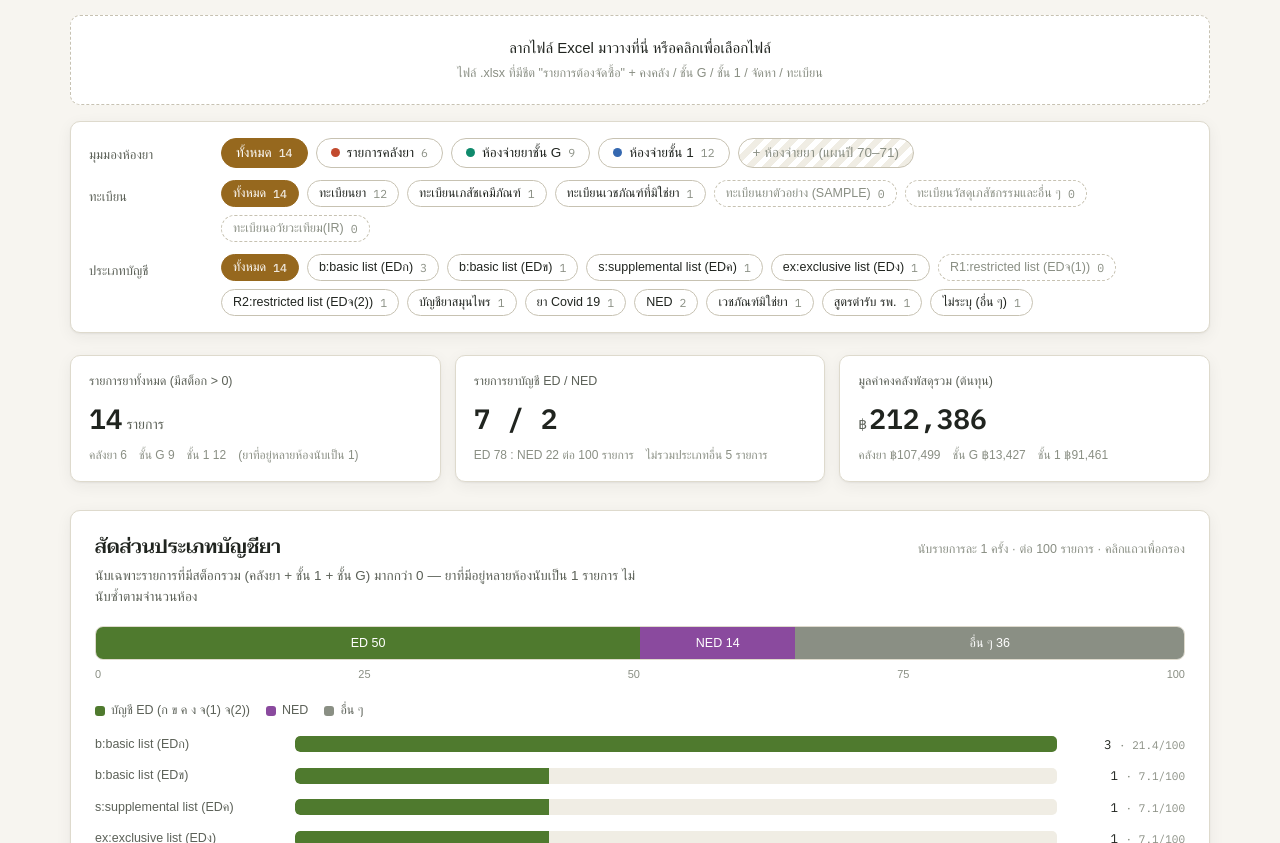
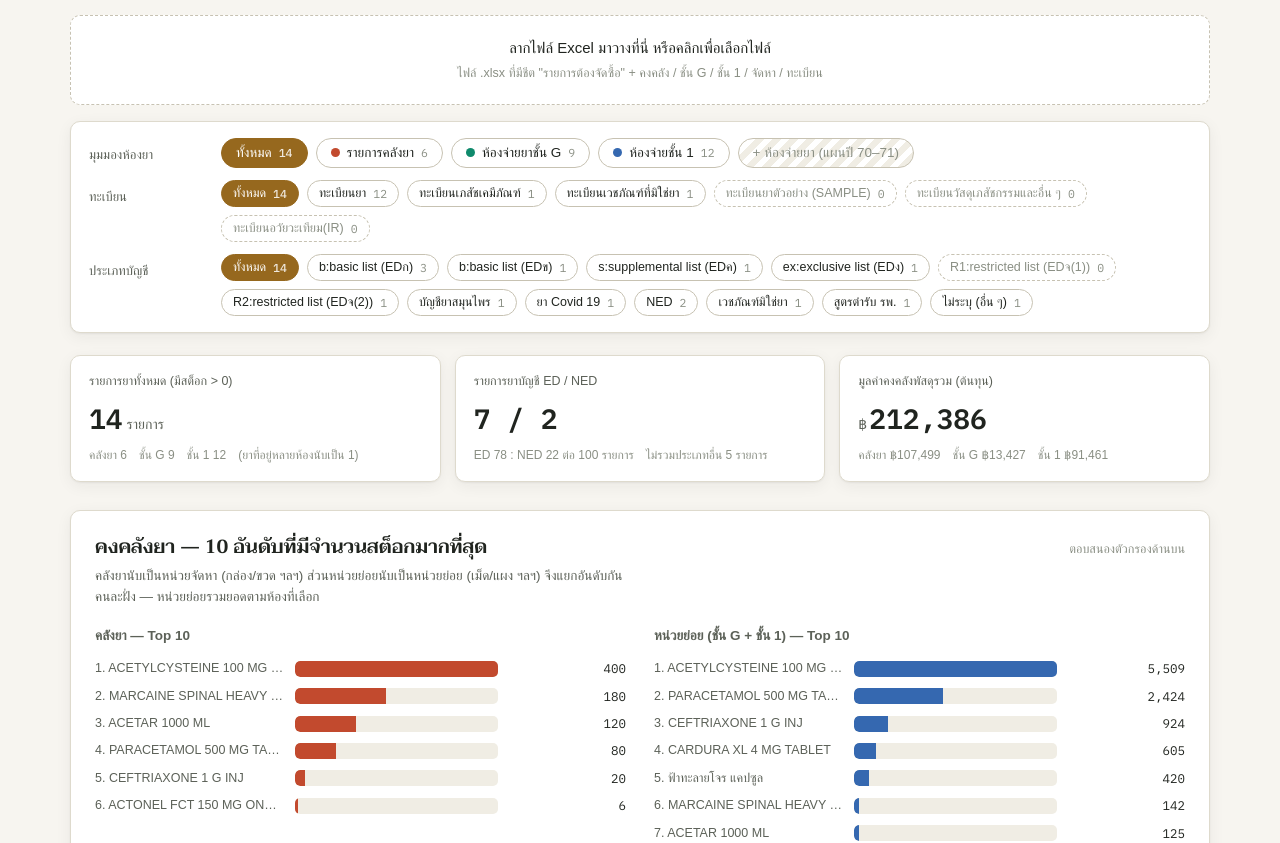
Before and after one commit to Tamonwan-chan/Procurement-RJ-2-Dashboard, a plain HTML site: page mockup/dashboard-mockup.html in a window 1280 px wide. Shown: the part 109-952 px from the top of the page. Drawn offline with Linux system fonts and the light colour scheme; a web font is replaced by a local one.

Commit message:
Restore the stock ranking section as a Top 10
พี่โอม reports stock as a 10-item ranking. คลังยา and sub-unit rooms are
ranked separately because they count in different units; both follow
the room, registry and account filters.

Co-Authored-By: Claude Opus 5.5 <noreply@anthropic.com>

```diff
--- a/mockup/dashboard-mockup.html
+++ b/mockup/dashboard-mockup.html
@@ -240,6 +240,24 @@
     <div class="foot" id="kpi-value-foot"></div>
   </div>
 </div>
+
+<section class="panel">
+  <header>
+    <h2>คงคลังยา — 10 อันดับที่มีจำนวนสต็อกมากที่สุด</h2>
+    <span class="hint">ตอบสนองตัวกรองด้านบน</span>
+  </header>
+  <p class="desc">คลังยานับเป็นหน่วยจัดหา (กล่อง/ขวด ฯลฯ) ส่วนหน่วยย่อยนับเป็นหน่วยย่อย (เม็ด/แผง ฯลฯ) จึงแยกอันดับกันคนละฝั่ง — หน่วยย่อยรวมยอดตามห้องที่เลือก</p>
+  <div class="two-col">
+    <div>
+      <div class="subhead" id="top-central-head">คลังยา — Top 10</div>
+      <div class="barlist" id="chart-top-central"></div>
+    </div>
+    <div>
+      <div class="subhead" id="top-floor-head">หน่วยย่อย — Top 10</div>
+      <div class="barlist" id="chart-top-floor"></div>
+    </div>
+  </div>
+</section>
 
 <section class="panel">
   <header>
@@ -669,6 +687,37 @@
     }).join('');
   }
 
+  var TOP_N = 10;
+  function renderTopList(boxId, ids, color){
+    var box = document.getElementById(boxId); box.innerHTML = '';
+    var rows = state.items.filter(function(it){ return matchReg(it) && matchAcct(it); })
+      .map(function(it){ return { it:it, q:qtyIn(it, ids) }; })
+      .filter(function(x){ return x.q > 0; })
+      .sort(function(a, b){ return b.q - a.q; })
+      .slice(0, TOP_N);
+    if(!rows.length){ box.innerHTML = '<div class="table-note">ไม่มีสต็อกในตัวกรองนี้</div>'; return; }
+    rows.forEach(function(x, i){
+      var name = x.it.tradename || x.it.generic;
+      box.appendChild(barRow((i + 1) + '. ' + name, x.q, rows[0].q, color, fmt1(x.q),
+        (i + 1) + '. ' + name + ' (' + x.it.hospcode + ') · ' + fmt1(x.q)));
+    });
+  }
+
+  function renderTop(){
+    var floorLocs = LOCATIONS.filter(function(l){ return l.kind === 'floor'; });
+    var showCentral = state.room === 'all' || state.room === 'central';
+    var floorIds = state.room === 'all' ? floorLocs.map(function(l){ return l.id; })
+      : floorLocs.some(function(l){ return l.id === state.room; }) ? [state.room] : [];
+
+    if(showCentral) renderTopList('chart-top-central', ['central'], 'var(--cat-3)');
+    else document.getElementById('chart-top-central').innerHTML = '<div class="table-note">เลือก "ทั้งหมด" หรือ "รายการคลังยา" เพื่อดูอันดับคลังยา</div>';
+
+    var floorLabel = floorIds.map(function(id){ return LOCATIONS.filter(function(l){ return l.id === id; })[0].short; }).join(' + ');
+    document.getElementById('top-floor-head').textContent = 'หน่วยย่อย' + (floorLabel ? ' (' + floorLabel + ')' : '') + ' — Top ' + TOP_N;
+    if(floorIds.length) renderTopList('chart-top-floor', floorIds, floorIds.length === 1 ? LOCATIONS.filter(function(l){ return l.id === floorIds[0]; })[0].color : 'var(--cat-2)');
+    else document.getElementById('chart-top-floor').innerHTML = '<div class="table-note">เลือก "ทั้งหมด" หรือห้องจ่ายยาเพื่อดูอันดับหน่วยย่อย</div>';
+  }
+
   function renderAcct(){
     var base = state.items.filter(function(it){ return inStock(it) && matchReg(it); });
     var total = base.length;
@@ -790,6 +839,7 @@
     var visible = state.items.filter(function(it){ return inStock(it) && matchReg(it) && matchAcct(it); });
     renderFilters();
     renderKpis(visible);
+    renderTop();
     renderAcct();
     renderValue(visible);
     renderRates();
```
